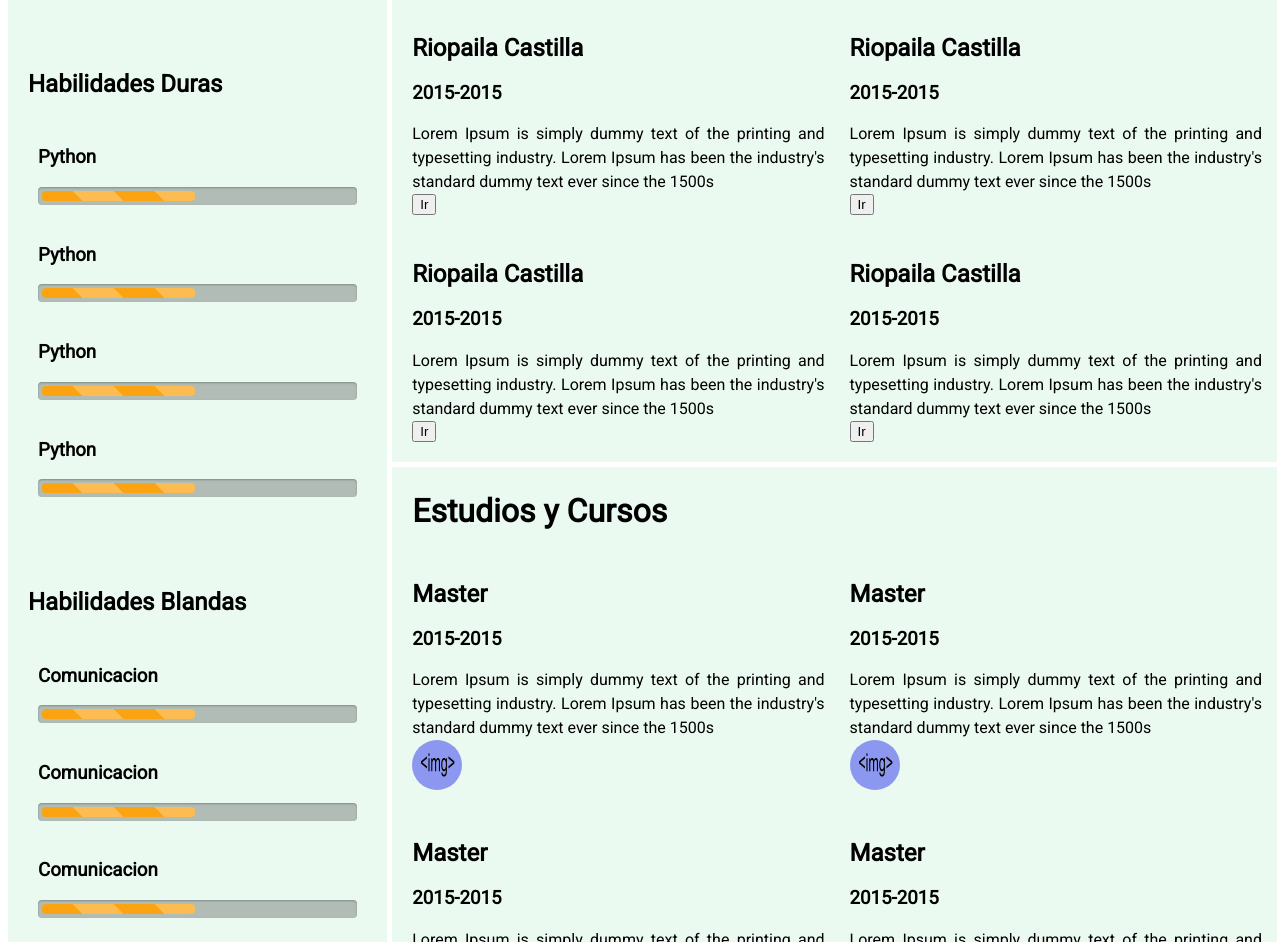
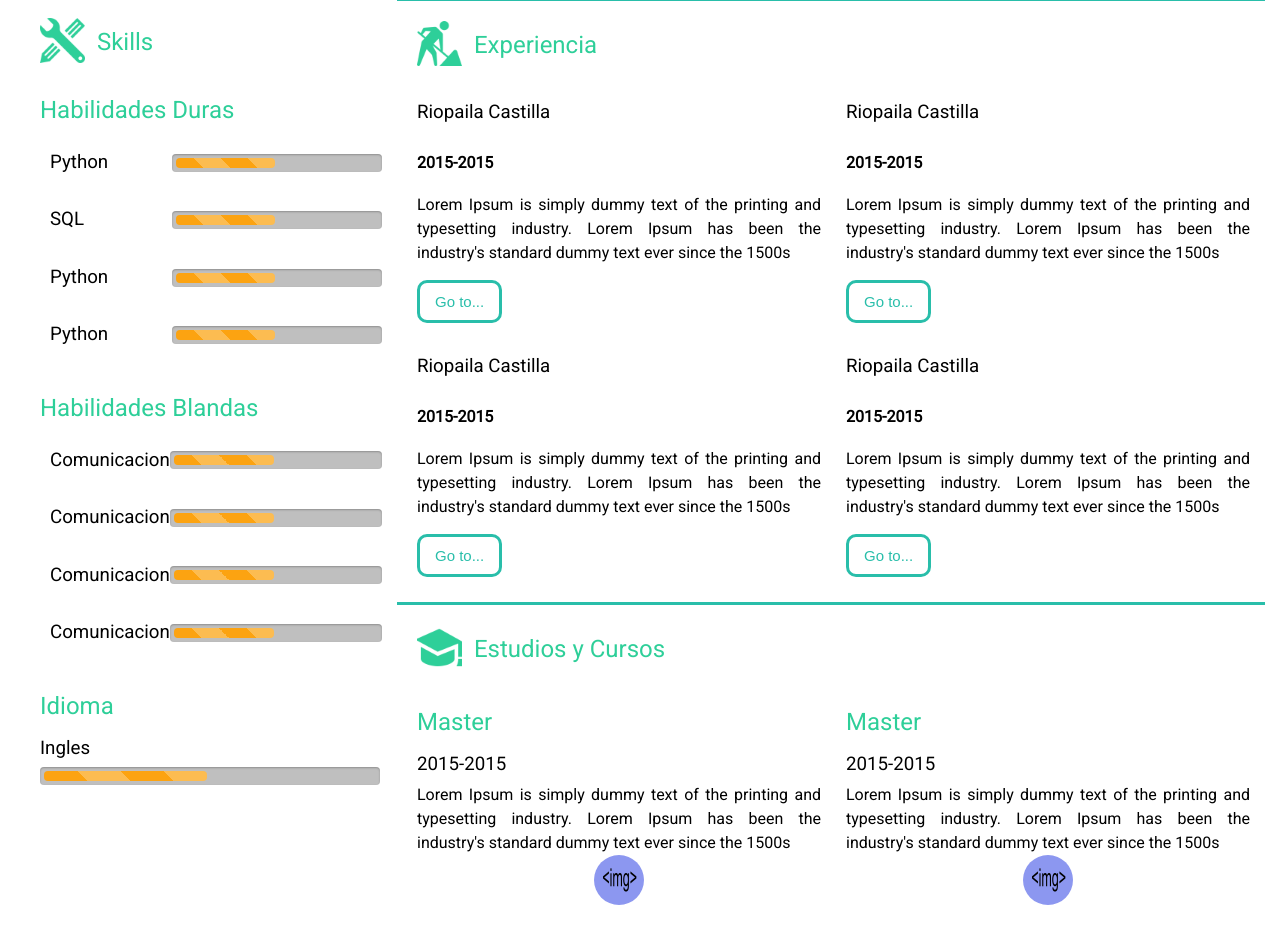
Before and after one commit to JJacoboVargas/about.jjacobovargas, a plain HTML site: page index.html in a window 1280 px wide. Shown: the part 534-1476 px from the top of the page. Drawn offline with Linux system fonts and the light colour scheme.

Commit message:
3-CambiosIndex y nuevas carpetas

```diff
--- a/css/progress-style.css
+++ b/css/progress-style.css
@@ -1,4 +1,7 @@
 .progress {
+  width: 100%;
+  height: fit-content;
+  align-self: center;
   padding: 4px;
   background: rgba(0, 0, 0, 0.25);
   border-radius: 4px;
--- a/index.html
+++ b/index.html
@@ -10,12 +10,24 @@
     <title>About Jacobo Vargas</title>
     <style media="screen" type="text/css">
       body{
+        margin: 20px;
         font-family: 'Roboto', sans-serif;
+        /* background: #fcfeff; */
       }
       h1{
+        color: #2ECF99;
         margin: 0;
         text-align: justify;
         line-height: 1.5;
+        font-weight: normal;
+      }
+      h2{
+        color: #2ECF99;
+      }
+      h2,h3{
+        margin: 0;
+        line-height: 2;
+        font-weight: normal;
       }
       p{
         margin: 0;
@@ -35,11 +47,37 @@
                               'skills study'
                               'footer footer';
       }
-
+      .titlefaq, .titleskills, .titlexperience, .titlestudy{
+        display: flex;
+      }
       .box{
-        background: #EAFAF1;
+        /* border: #03b6f9 5px solid; */
         padding: 10px;
       }
+
+/* Inicio Estilo Botones */
+      .myButton {
+      	background-color:transparent;
+      	-moz-border-radius:10px;
+      	-webkit-border-radius:10px;
+      	border-radius:10px;
+      	border:3px solid #29beaa;
+      	display:inline-block;
+      	cursor:pointer;
+      	color:#29beaa;
+      	font-size:15px;
+      	padding:10px 15px;
+        margin-top: 15px;
+      	text-decoration:none;
+      }
+      .myButton:hover {
+      	background-color:transparent;
+      }
+      .myButton:active {
+      	position:relative;
+      	top:1px;
+      }
+/* Fin Estilo Botones */
 
 /* Inicia Perfil */
       .about{
@@ -52,7 +90,7 @@
       }
       .imgaboutme{
         grid-area: imgaboutme;
-        align-self: center;
+        /* align-self: center; */
         justify-self: center;
       }
       .aboutme1{
@@ -72,12 +110,21 @@
       .skills{
         grid-area: skills;
         display: grid;
+        align-content: flex-start;
+      }
+      .hardskill1, .hardskill2, .hardskill3, .hardskill4, .softskill1, .softskill2, .softskill3, .softskill4{
+        display: flex;
+        width: 100%;
+      }
+      .subtitleskill{
+        width: 200px;
       }
 /* Fin Skills e Idiomas */
 
 /* Inicio Experiencia Profesional */
       .experience{
         grid-area: experience;
+        border-top: #29BEAA 3px solid;
         display: grid;
         grid-template-columns: 50% 50%;
         grid-gap: 5px;
@@ -105,6 +152,7 @@
 /* Inicio Estudios y Cursos */
       .study{
         grid-area: study;
+        border-top: #29BEAA 3px solid;
         display: grid;
         grid-template-columns: 50% 50%;
         grid-gap: 5px;
@@ -134,18 +182,32 @@
       .study6{
         grid-area: study6;
       }
+      .imgstudy{
+        display: block;
+        margin-left: auto;
+        margin-right: auto;
+        transition: transform .2s;
+      }
+      .imgstudy:hover{
+        transform: scale(2);
+      }
 /* Fin Estudios y Cursos */
 
       .footer{
         grid-area: footer;
+        border-top: #29BEAA 3px solid;
         display: flex;
         justify-content: center;
+      }
+      .iconfooter{
+        margin: 10px;
       }
 
       @media only screen and (max-width: 600px) {
         body {
-          background-color: lightblue;
+          background-color: white;
           font-family: 'Roboto', sans-serif;
+          margin: 0px;
         }
 
         .container{
@@ -159,6 +221,20 @@
                                 'study'
                                 'footer';
         }
+        .about{
+          grid-template-columns: 100%;
+          grid-template-areas: 'imgaboutme'
+                                'aboutme1'
+                                'aboutme2';
+        }
+        .experience{
+          grid-template-columns: 100%;
+          grid-template-areas: 'titlexperience'
+                                'job1'
+                                'job2'
+                                'job3'
+                                'job4';
+        }
       }
     </style>
   </head>
@@ -166,49 +242,53 @@
     <div class="container">
       <div class="box about">
         <div class="box imgaboutme">
-          <img src="img/images2.jpg" alt="Pic" width="180" height="180" class="imgabout">
+          <img src="img/images2.jpg" alt="Pic" width="200" height="200" class="imgabout">
         </div>
         <div class="box aboutme1">
           <h1>About me</h1>
-          <p>Lorem Ipsum is simply dummy text of the printing and typesetting industry. Lorem Ipsum has been the industry's standard dummy text ever since the 1500s, when an unknown printer took a galley of type and scrambled it to make a type specimen book. It has survived not only five centuries, but also the leap into electronic typesetting, remaining essentially unchanged. It was popularised in the 1960s with the release of Letraset sheets containing Lorem Ipsum passages, and more recently with desktop publishing software like Aldus PageMaker including versions of Lorem Ipsum.</p>
+          <p>&nbsp;&nbsp;&nbsp;&nbsp;Lorem Ipsum is simply dummy text of the printing and typesetting industry. Lorem Ipsum has been the industry's standard dummy text ever since the 1500s, when an unknown printer took a galley of type and scrambled it to make a type specimen book. It has survived not only five centuries, but also the leap into electronic typesetting, remaining essentially unchanged. It was popularised in the 1960s with the release of Letraset sheets containing Lorem Ipsum passages, and more recently with desktop publishing software like Aldus PageMaker including versions of Lorem Ipsum.</p>
         </div>
         <div class="box aboutme2">
-          <h2>FAQ</h2>
-          <p>Lorem Ipsum is simply dummy text of the printing and typesetting industry. Lorem Ipsum has been the industry's standard dummy text ever since the 1500s, when an unknown printer took a galley of type and scrambled it to make a type specimen book. It has survived not only five centuries, but also the leap into electronic typesetting, remaining essentially unchanged. It was popularised in the 1960s with the release of Letraset sheets containing Lorem Ipsum passages, and more recently with desktop publishing software like Aldus PageMaker including versions of Lorem Ipsum.</p>
-          <button type="button" class="btn btn-outline-primary">Primary</button>
+          <div class="titlefaq">
+            <img src="img/iconmonstr-help-3-240.png" alt="FAQs" width="45" height="45">
+            <h2>&nbsp;&nbsp;FAQs</h2>
+          </div>
+          <p>&nbsp;&nbsp;&nbsp;&nbsp;Lorem Ipsum is simply dummy text of the printing and typesetting industry. Lorem Ipsum has been the industry's standard dummy text ever since the 1500s, when an unknown printer took a galley of type and scrambled it to make a type specimen book. It has survived not only five centuries, but also the leap into electronic typesetting, remaining essentially unchanged. It was popularised in the 1960s with the release of Letraset sheets containing Lorem Ipsum passages, and more recently with desktop publishing software like Aldus PageMaker including versions of Lorem Ipsum.</p>
+          <button type="button" class="myButton">Download PDF</button>
         </div>
       </div>
       <div class="box skills">
         <div class="box titleskills">
-          <h1>Skills</h1>
+          <img src="img/iconmonstr-tools-5-240.png" alt="Skills" width="45" height="45">
+          <h2>&nbsp;&nbsp;Skills</h2>
         </div>
 
 <!-- Inicio Habilidades Duras -->
         <div class="box skills1">
           <h2>Habilidades Duras</h2>
           <div class="box hardskill1">
-            <h3>Python</h3>
+            <h3 class="subtitleskill">Python</h3>
             <div class="progress progress-striped">
               <div class="progress-bar">
               </div>
             </div>
           </div>
           <div class="box hardskill2">
-            <h3>Python</h3>
+            <h3 class="subtitleskill">SQL</h3>
             <div class="progress progress-striped">
               <div class="progress-bar">
               </div>
             </div>
           </div>
           <div class="box hardskill3">
-            <h3>Python</h3>
+            <h3 class="subtitleskill">Python</h3>
             <div class="progress progress-striped">
               <div class="progress-bar">
               </div>
             </div>
           </div>
           <div class="box hardskill4">
-            <h3>Python</h3>
+            <h3 class="subtitleskill">Python</h3>
             <div class="progress progress-striped">
               <div class="progress-bar">
               </div>
@@ -252,8 +332,8 @@
 <!-- Fin Habilidades Blandas -->
 
 <!-- Inicio Idiomas -->
-        <h2>Idioma</h2>
         <div class="box languageskill1">
+          <h2>Idioma</h2>
           <h3>Ingles</h3>
           <div class="progress progress-striped">
             <div class="progress-bar">
@@ -262,81 +342,84 @@
         </div>
       </div>
 <!-- Fin Idiomas -->
+
       <div class="box experience">
         <div class="box titlexperience">
-          <h1>Experiencia</h1>
+          <img src="img/iconmonstr-construction-1-240.png" alt="Experience" width="45" height="45">
+          <h2>&nbsp;&nbsp;Experiencia</h2>
         </div>
         <div class="box job1">
-          <h2>Riopaila Castilla</h2>
-          <h3>2015-2015</h3>
+          <h3>Riopaila Castilla</h3>
+          <h4>2015-2015</h4>
           <p>Lorem Ipsum is simply dummy text of the printing and typesetting industry. Lorem Ipsum has been the industry's standard dummy text ever since the 1500s</p>
-          <input type="button" value="Ir">
+          <a href="#"><button type="button" name="button" class="myButton">Go to...</button></a>
         </div>
         <div class="box job2">
-          <h2>Riopaila Castilla</h2>
-          <h3>2015-2015</h3>
+          <h3>Riopaila Castilla</h3>
+          <h4>2015-2015</h4>
           <p>Lorem Ipsum is simply dummy text of the printing and typesetting industry. Lorem Ipsum has been the industry's standard dummy text ever since the 1500s</p>
-          <input type="button" value="Ir">
+          <a href="#"><button type="button" name="button" class="myButton">Go to...</button></a>
         </div>
         <div class="box job3">
-          <h2>Riopaila Castilla</h2>
-          <h3>2015-2015</h3>
+          <h3>Riopaila Castilla</h3>
+          <h4>2015-2015</h4>
           <p>Lorem Ipsum is simply dummy text of the printing and typesetting industry. Lorem Ipsum has been the industry's standard dummy text ever since the 1500s</p>
-          <input type="button" value="Ir">
+          <a href="#"><button type="button" name="button" class="myButton">Go to...</button></a>
         </div>
         <div class="box job4">
-          <h2>Riopaila Castilla</h2>
-          <h3>2015-2015</h3>
+          <h3>Riopaila Castilla</h3>
+          <h4>2015-2015</h4>
           <p>Lorem Ipsum is simply dummy text of the printing and typesetting industry. Lorem Ipsum has been the industry's standard dummy text ever since the 1500s</p>
-          <input type="button" value="Ir">
+          <a href="#"><button type="button" name="button" class="myButton">Go to...</button></a>
         </div>
       </div>
       <div class="box study">
         <div class="box titlestudy">
-          <h1>Estudios y Cursos</h1>
+          <img src="img/iconmonstr-education-1-240.png" alt="Study" width="45" height="45">
+          <h2>&nbsp;&nbsp;Estudios y Cursos</h2>
         </div>
         <div class="box study1">
           <h2>Master</h2>
           <h3>2015-2015</h3>
           <p>Lorem Ipsum is simply dummy text of the printing and typesetting industry. Lorem Ipsum has been the industry's standard dummy text ever since the 1500s</p>
-          <img src="img/images2.jpg" alt="img" width="50" height="50" class="imgabout">
+          <img src="img/images2.jpg" alt="img" width="50" height="50" class="imgabout imgstudy">
         </div>
         <div class="box study2">
           <h2>Master</h2>
           <h3>2015-2015</h3>
           <p>Lorem Ipsum is simply dummy text of the printing and typesetting industry. Lorem Ipsum has been the industry's standard dummy text ever since the 1500s</p>
-          <img src="img/images2.jpg" alt="img" width="50" height="50" class="imgabout">
+          <img src="img/images2.jpg" alt="img" width="50" height="50" class="imgabout imgstudy">
         </div>
         <div class="box study3">
           <h2>Master</h2>
           <h3>2015-2015</h3>
           <p>Lorem Ipsum is simply dummy text of the printing and typesetting industry. Lorem Ipsum has been the industry's standard dummy text ever since the 1500s</p>
-          <img src="img/images2.jpg" alt="img" width="50" height="50" class="imgabout">
+          <img src="img/images2.jpg" alt="img" width="50" height="50" class="imgabout imgstudy">
         </div>
         <div class="box study4">
           <h2>Master</h2>
           <h3>2015-2015</h3>
           <p>Lorem Ipsum is simply dummy text of the printing and typesetting industry. Lorem Ipsum has been the industry's standard dummy text ever since the 1500s</p>
-          <img src="img/images2.jpg" alt="img" width="50" height="50" class="imgabout">
+          <img src="img/images2.jpg" alt="img" width="50" height="50" class="imgabout imgstudy">
         </div>
         <div class="box study5">
           <h2>Master</h2>
           <h3>2015-2015</h3>
           <p>Lorem Ipsum is simply dummy text of the printing and typesetting industry. Lorem Ipsum has been the industry's standard dummy text ever since the 1500s</p>
-          <img src="img/images2.jpg" alt="img" width="50" height="50" class="imgabout">
+          <img src="img/images2.jpg" alt="img" width="50" height="50" class="imgabout imgstudy">
         </div>
         <div class="box study6">
           <h2>Master</h2>
           <h3>2015-2015</h3>
           <p>Lorem Ipsum is simply dummy text of the printing and typesetting industry. Lorem Ipsum has been the industry's standard dummy text ever since the 1500s</p>
-          <img src="img/images2.jpg" alt="img" width="50" height="50" class="imgabout">
+          <img src="img/logoPUJ.png" alt="img" width="50" height="50" class="imgabout imgstudy">
         </div>
       </div>
       <div class="box footer">
-        <img src="img/iconmonstr-email-10-240.png" alt="Mail" width="50" height="50">
-        <img src="img/iconmonstr-github-1-240.png" alt="GitHub" width="50" height="50">
-        <img src="img/iconmonstr-linkedin-4-240.png" alt="linkedin" width="50" height="50">
-        <img src="img/iconmonstr-twitter-4-240.png" alt="Twitter" width="50" height="50">
+        <a href="#"><img src="img/iconmonstr-email-10-240.png" alt="Mail" width="50" height="50" class="iconfooter"></a>
+        <a href="#"><img src="img/iconmonstr-github-1-240.png" alt="GitHub" width="50" height="50" class="iconfooter"></a>
+        <a href="#"><img src="img/iconmonstr-linkedin-4-240.png" alt="linkedin" width="50" height="50" class="iconfooter"></a>
+        <a href="#"><img src="img/iconmonstr-twitter-4-240.png" alt="Twitter" width="50" height="50" class="iconfooter"></a>
       </div>
     </div>
   </body>
```
Also changed, not shown: img/iconmonstr-construction-1-240.png (added), img/iconmonstr-education-1-240.png (added), img/iconmonstr-help-3-240.png (added), img/iconmonstr-tools-5-240.png (added), img/logoPUJ.png (added), 1 other file.
